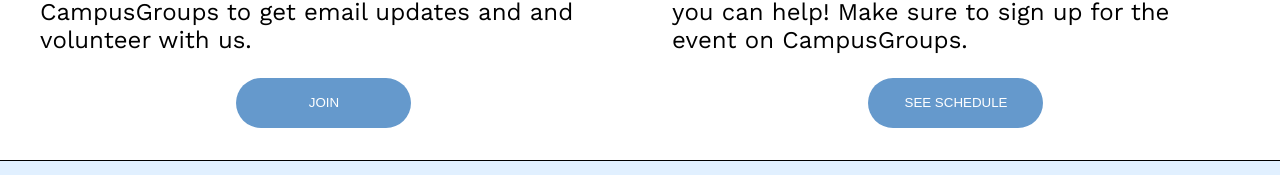
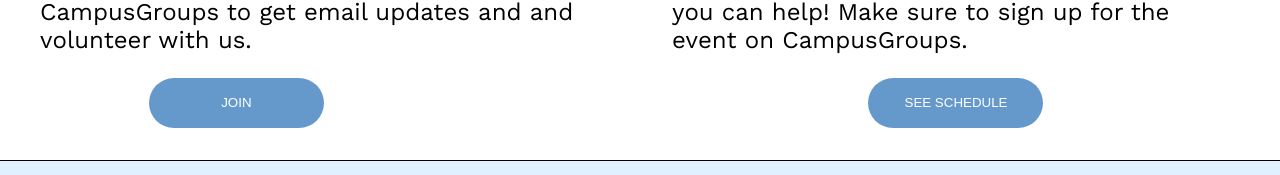
Before and after one commit to roshankern/CWRU-MedWish-Website, a React (Create React App) app: page / in a window 1280 px wide. Shown: the part 1840-2015 px from the top of the page. Built offline with nearby package versions, Linux system fonts and the light colour scheme; the HTML template or start-up script is replaced by a standard one.

Commit message:
make buttons clickable

```diff
--- a/src/pages/HomePage/HomePage.js
+++ b/src/pages/HomePage/HomePage.js
@@ -1,4 +1,5 @@
 import React from "react";
+import { useNavigate } from "react-router-dom";
 import { Typography, Grid } from '@mui/material';
 
 import HomePageImage from './images/HomePage.png';
@@ -10,6 +11,13 @@ import "../../styles.css";
 import "./HomePage.css";
 
 function HomePage() {
+
+  const navigate = useNavigate();
+
+  const redirectToEvents = () => {
+    navigate("/events");
+  };
+
   return (
     <div className="HomePage">
       <img src={HomePageImage} className="header-image" alt="Header" />
@@ -56,10 +64,13 @@ function HomePage() {
           <div class="form-group-message">
             <div className="form-row-message">
               <div class="form-group-message">
-                <button type="submit" class="submit-button">JOIN</button>
+                <a href="https://community.case.edu/MedWish/club_signup" target="_blank">
+                  <button type="button" class="submit-button">JOIN</button>
+                </a>
               </div>
             </div>
           </div>
+
         </Grid>
 
         <Grid item xs={12} md={6}>
@@ -67,10 +78,10 @@ function HomePage() {
           <div className="paragraph-text">
             <p>Check out our schedule to see what and when you can help! Make sure to sign up for the event on CampusGroups.</p>
           </div>
-          <div class="form-group-message">
+          <div className="form-group-message">
             <div className="form-row-message">
-              <div class="form-group-message">
-                <button type="submit" class="submit-button">SEE SCHEDULE</button>
+              <div className="form-group-message">
+                <button type="button" class="submit-button" onClick={redirectToEvents}>SEE SCHEDULE</button>
               </div>
             </div>
           </div>
```
